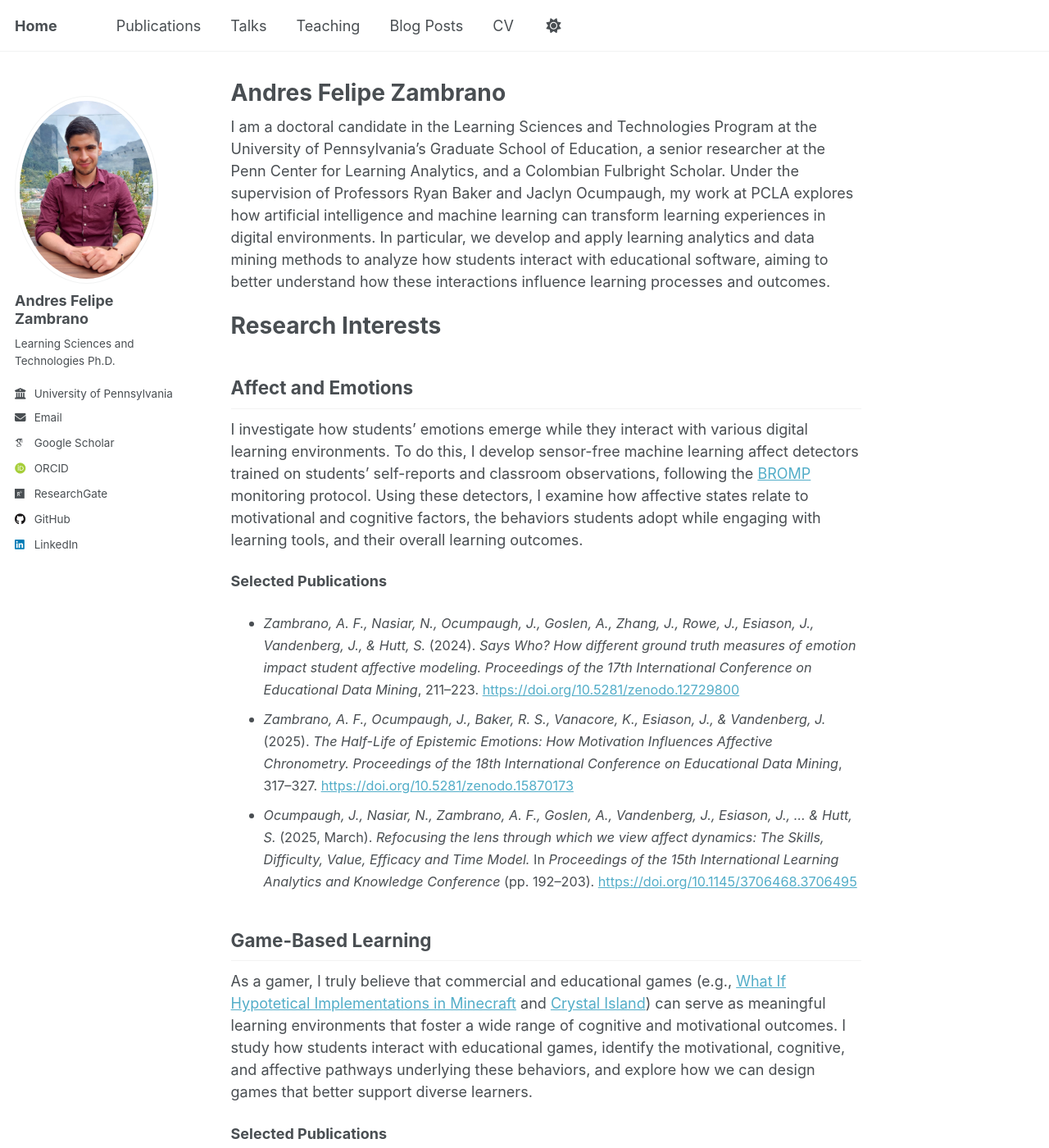
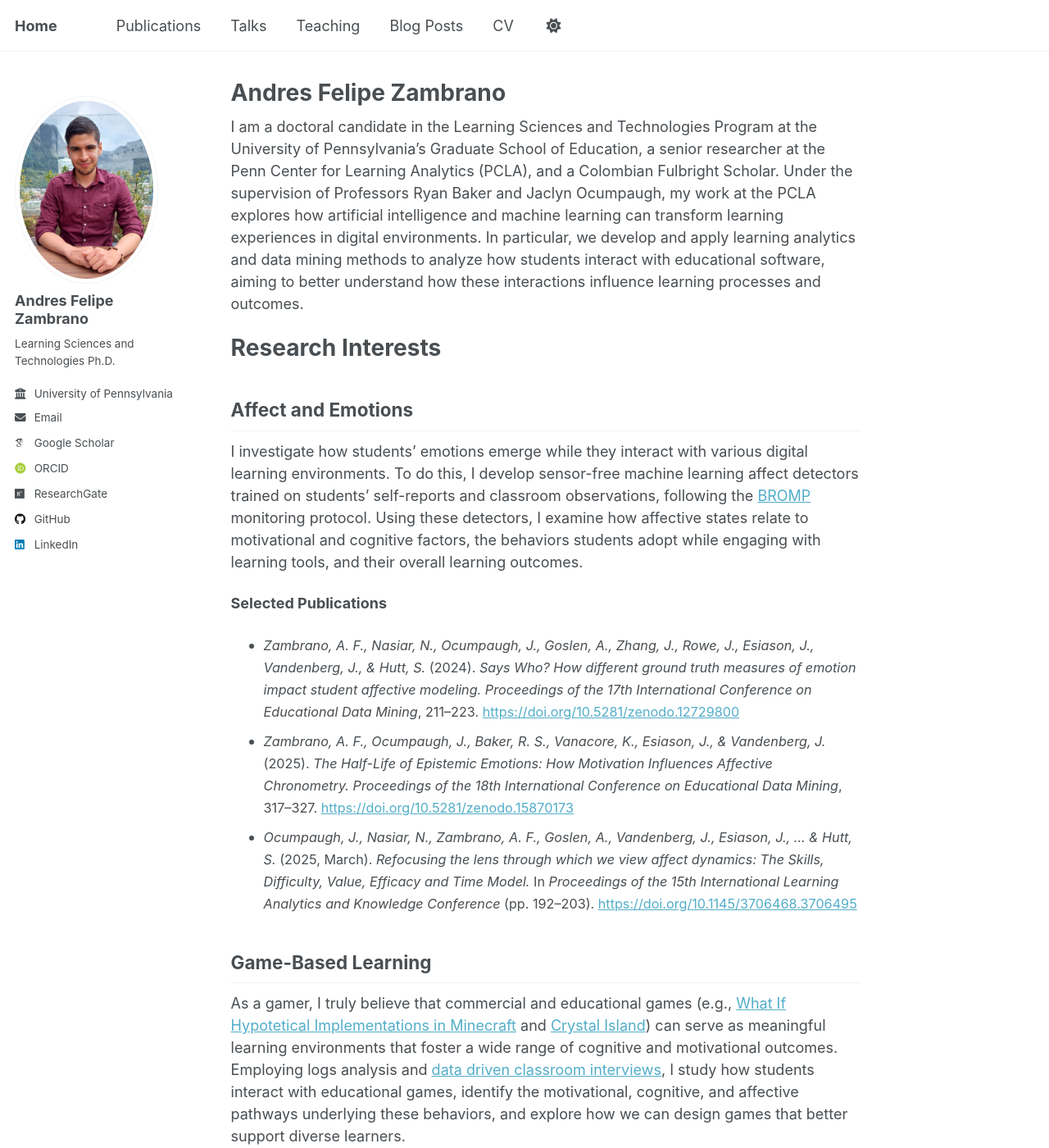
Before and after one commit to afzambrano/afzambrano.github.io, a Jekyll site: the page built from _pages/about.md, in a window 1280 px wide and 1400 px high. Shown: the whole window at 82% size. Built offline with Jekyll 4.4.1, drawn with Linux system fonts in a browser that asks for light colours; some web fonts are replaced; a script that is not in the unit is left out.

Commit message:
Update about.md

```diff
--- a/_pages/about.md
+++ b/_pages/about.md
@@ -8,7 +8,7 @@ redirect_from:
 show_title: false
 ---
 
-I am a doctoral candidate in the Learning Sciences and Technologies Program at the University of Pennsylvania’s Graduate School of Education, a senior researcher at the Penn Center for Learning Analytics, and a Colombian Fulbright Scholar. Under the supervision of Professors Ryan Baker and Jaclyn Ocumpaugh, my work at PCLA explores how artificial intelligence and machine learning can transform learning experiences in digital environments. In particular, we develop and apply learning analytics and data mining methods to analyze how students interact with educational software, aiming to better understand how these interactions influence learning processes and outcomes.
+I am a doctoral candidate in the Learning Sciences and Technologies Program at the University of Pennsylvania’s Graduate School of Education, a senior researcher at the Penn Center for Learning Analytics (PCLA), and a Colombian Fulbright Scholar. Under the supervision of Professors Ryan Baker and Jaclyn Ocumpaugh, my work at the PCLA explores how artificial intelligence and machine learning can transform learning experiences in digital environments. In particular, we develop and apply learning analytics and data mining methods to analyze how students interact with educational software, aiming to better understand how these interactions influence learning processes and outcomes.
 
 Research Interests
 ======
@@ -39,7 +39,7 @@ I investigate how students’ emotions emerge while they interact with various d
 
 Game-Based Learning
 ---
-As a gamer, I truly believe that commercial and educational games (e.g., [What If Hypotetical Implementations in Minecraft](https://whimcproject.web.illinois.edu/) and [Crystal Island](https://sites.google.com/ncsu.edu/intellimedia-crystalisland/)) can serve as meaningful learning environments that foster a wide range of cognitive and motivational outcomes. I study how students interact with educational games, identify the motivational, cognitive, and affective pathways underlying these behaviors, and explore how we can design games that better support diverse learners.
+As a gamer, I truly believe that commercial and educational games (e.g., [What If Hypotetical Implementations in Minecraft](https://whimcproject.web.illinois.edu/) and [Crystal Island](https://sites.google.com/ncsu.edu/intellimedia-crystalisland/)) can serve as meaningful learning environments that foster a wide range of cognitive and motivational outcomes. Employing logs analysis and [data driven classroom interviews](https://drive.google.com/file/d/1Zg5RIADbkQ_phBFiqjduNjx6R70q5fgL/view), I study how students interact with educational games, identify the motivational, cognitive, and affective pathways underlying these behaviors, and explore how we can design games that better support diverse learners.
 
 **Selected Publications**<br>
 - <span style="font-size: 0.9em;">
```
